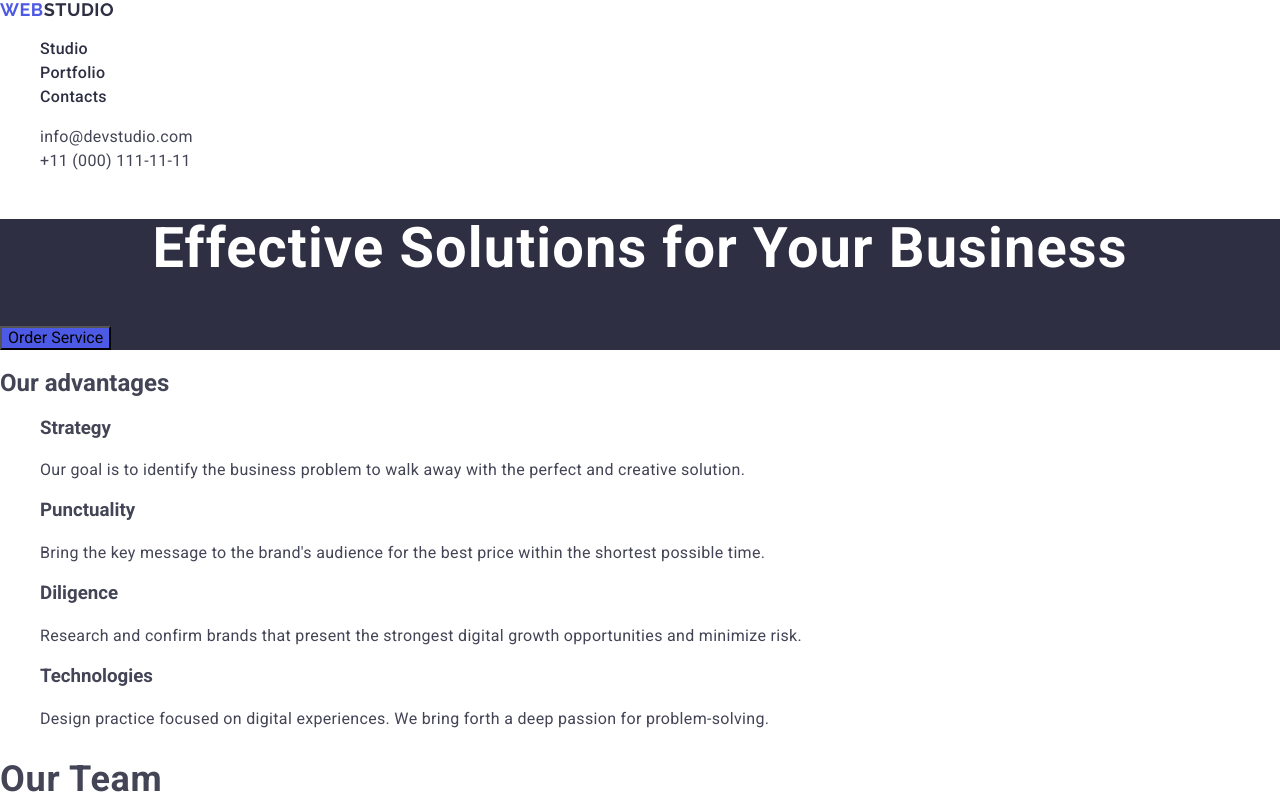
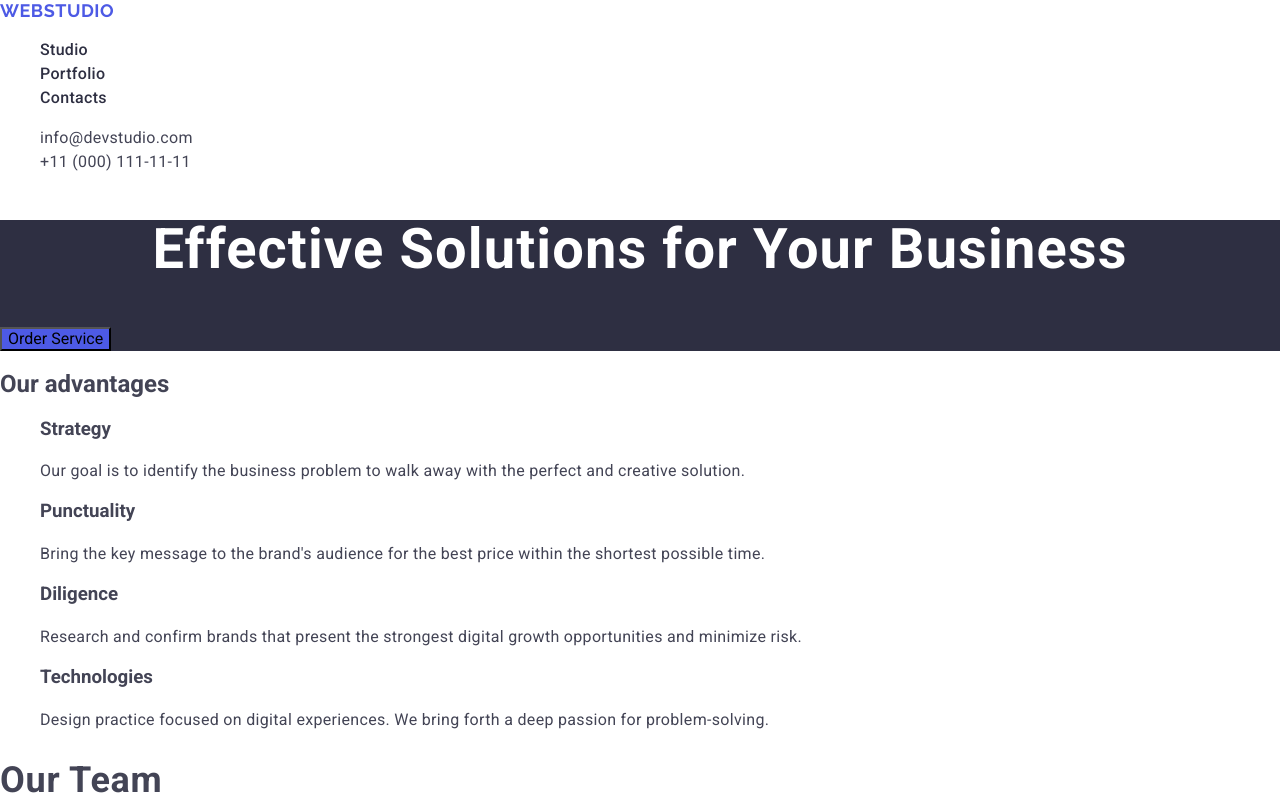
Before and after one commit to CJDreamer1/goit-markup-hw-06, a plain HTML site: page index.html in a window 1280 px wide. Shown: the top 804 px of the page. Drawn offline with nearby package versions, Linux system fonts and the light colour scheme.

Commit message:
Update styles.css

```diff
--- a/css/styles.css
+++ b/css/styles.css
@@ -18,17 +18,17 @@ body {
     background-color: #FFFFFF;
 }
 .logo {
-    color: var(--NAVY-BLUE, #2E2F42);
-    font-family: Raleway;
+    color: var(--NAVY-BLUE, #4d5ae5);
+    font-family: Raleway,sans-serif;
     font-size: 18px;
     font-weight: 700;
-    line-height: 1.16;
+    line-height: 1.17;
     letter-spacing: 0.03em;
     text-transform: uppercase;
 }
 .logo-web {
     color: var(--IRIS, #4D5AE5);
-    font-family: Raleway;
+    font-family: Raleway,sans-serif;
     font-size: 18px;
     font-weight: 700;
     line-height: 1.16;
```
